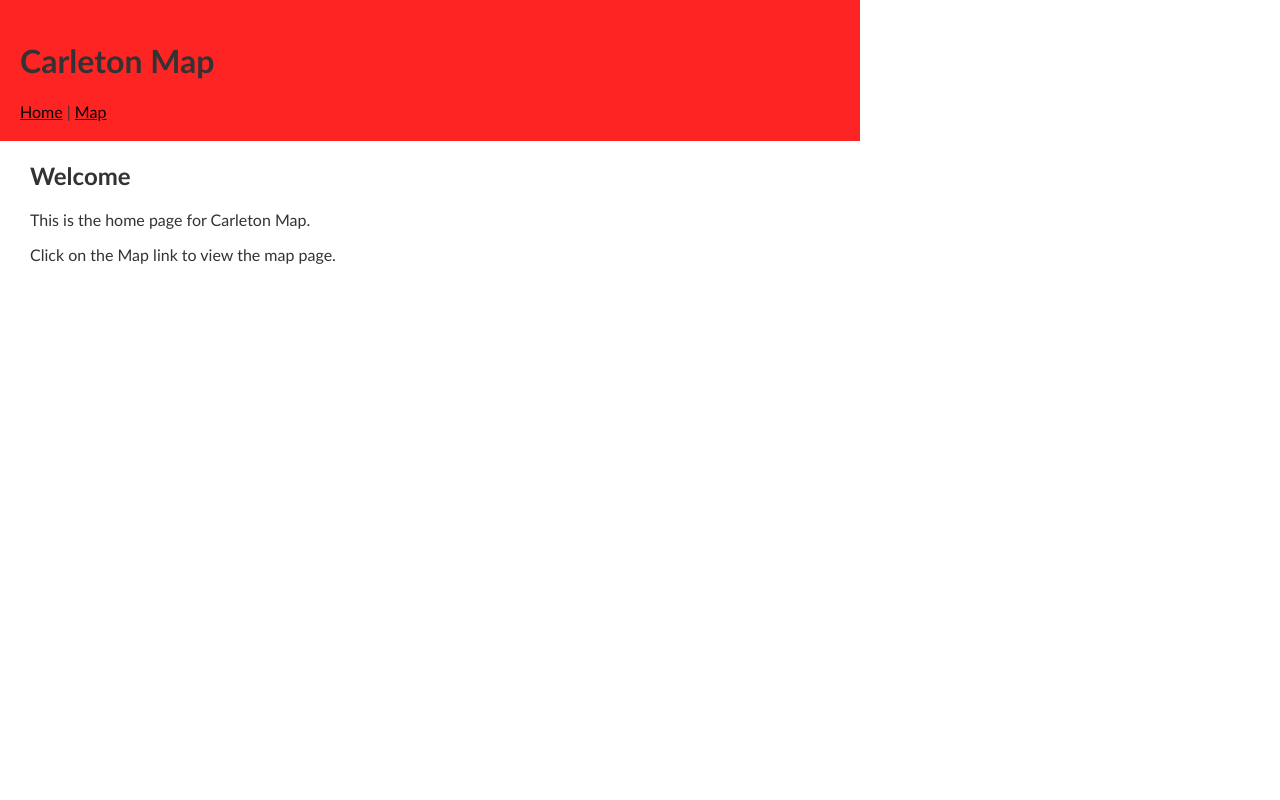
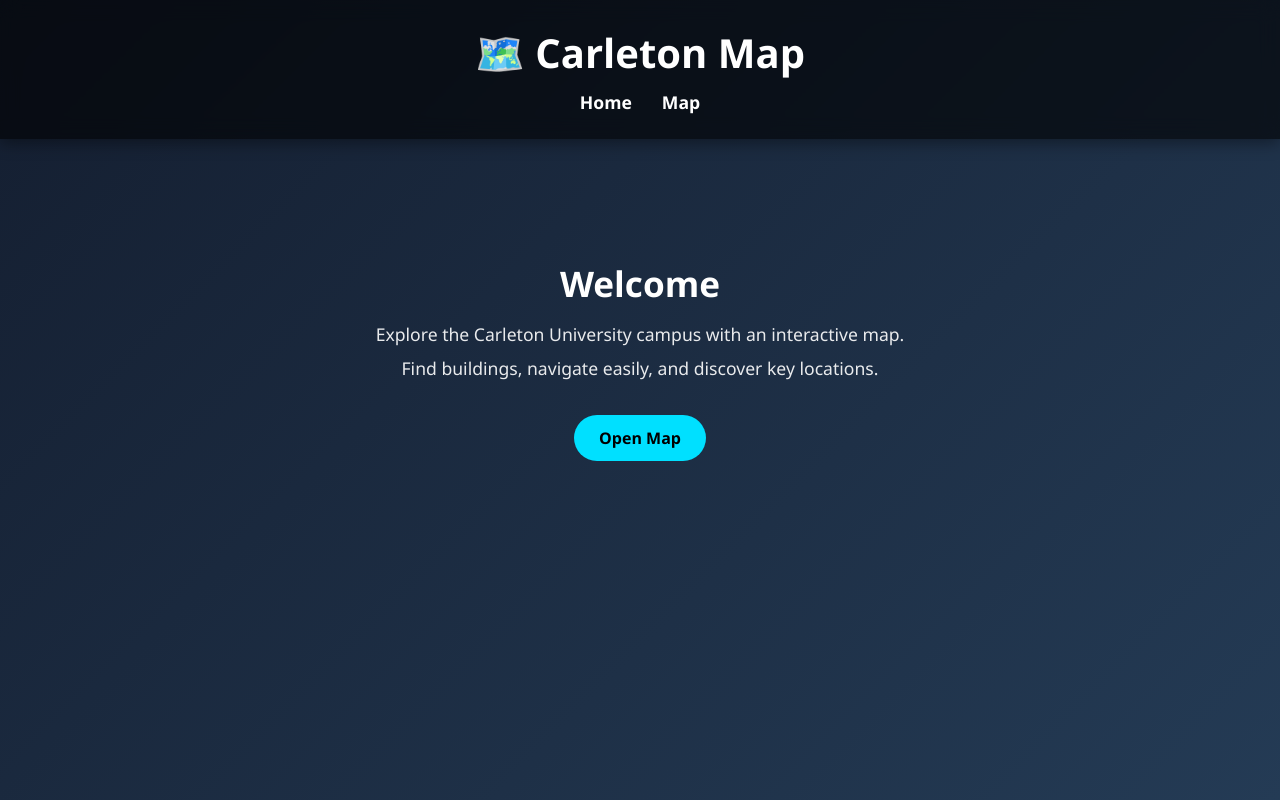
Before and after one commit to Carleton-BIT/group-projects-high-tier-tech, a website: page index.html in a window 1280 px wide. Drawn offline with Linux system fonts and the light colour scheme.

Commit message:
removed certain things

```diff
--- a/index.html
+++ b/index.html
@@ -1,24 +1,123 @@
+
 <!DOCTYPE html>
 <html lang="en">
 <head>
     <meta charset="UTF-8">
-    <link rel="stylesheet" href="CSS/style.css">
     <title>Carleton Map</title>
+
+    <style>
+        * {
+            margin: 0;
+            padding: 0;
+            box-sizing: border-box;
+        }
+
+        body {
+            font-family: 'Segoe UI', sans-serif;
+            background: linear-gradient(135deg, #141e30, #243b55);
+            color: white;
+            min-height: 100vh;
+        }
+
+        /* HEADER */
+        header {
+            text-align: center;
+            padding: 25px;
+            background: rgba(0,0,0,0.6);
+            backdrop-filter: blur(10px);
+            box-shadow: 0 4px 15px rgba(0,0,0,0.4);
+        }
+
+        header h1 {
+            font-size: 2.5rem;
+            margin-bottom: 10px;
+        }
+
+        /* NAV */
+        nav {
+            display: flex;
+            justify-content: center;
+            gap: 30px;
+        }
+
+        nav a {
+            text-decoration: none;
+            color: white;
+            font-weight: bold;
+            font-size: 1.1rem;
+            position: relative;
+        }
+
+        nav a::after {
+            content: "";
+            position: absolute;
+            width: 0%;
+            height: 2px;
+            background: #00e0ff;
+            left: 0;
+            bottom: -5px;
+            transition: 0.3s;
+        }
+
+        nav a:hover::after {
+            width: 100%;
+        }
+
+        /* MAIN CONTENT */
+        main {
+            text-align: center;
+            margin-top: 100px;
+            padding: 20px;
+        }
+
+        main h2 {
+            font-size: 2.2rem;
+            margin-bottom: 15px;
+        }
+
+        main p {
+            font-size: 1.1rem;
+            margin: 10px 0;
+            opacity: 0.9;
+        }
+
+        /* BUTTON */
+        .btn {
+            display: inline-block;
+            margin-top: 25px;
+            padding: 12px 25px;
+            background: #00e0ff;
+            color: black;
+            font-weight: bold;
+            border-radius: 25px;
+            text-decoration: none;
+            transition: 0.3s;
+        }
+
+        .btn:hover {
+            transform: scale(1.05);
+            background: #00bcd4;
+        }
+    </style>
 </head>
+
 <body>
 
 <header>
-    <h1>Carleton Map</h1>
+    <h1>🗺️ Carleton Map</h1>
     <nav>
-        <a href="index.html">Home</a> |
+        <a href="#">Home</a>
         <a href="map.html">Map</a>
     </nav>
 </header>
 
 <main>
     <h2>Welcome</h2>
-    <p>This is the home page for Carleton Map.</p>
-    <p>Click on the Map link to view the map page.</p>
+    <p>Explore the Carleton University campus with an interactive map.</p>
+    <p>Find buildings, navigate easily, and discover key locations.</p>
+
+    <!-- CTA BUTTON -->
+    <a href="map.html" class="btn">Open Map</a>
 </main>
 
 </body>
```
